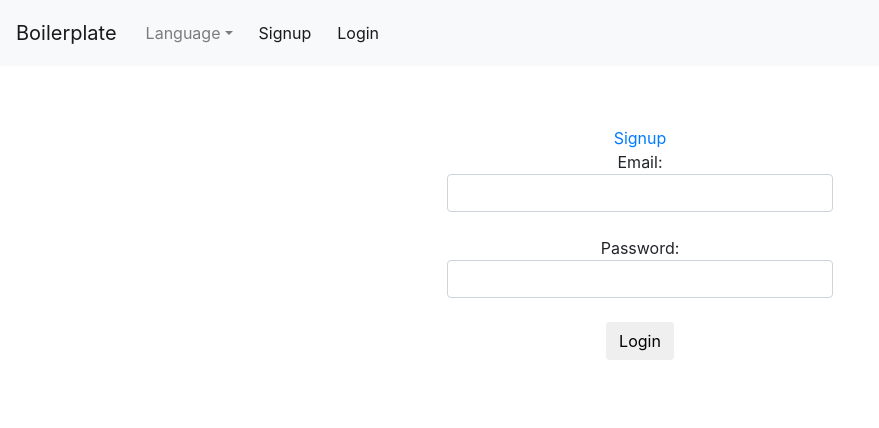
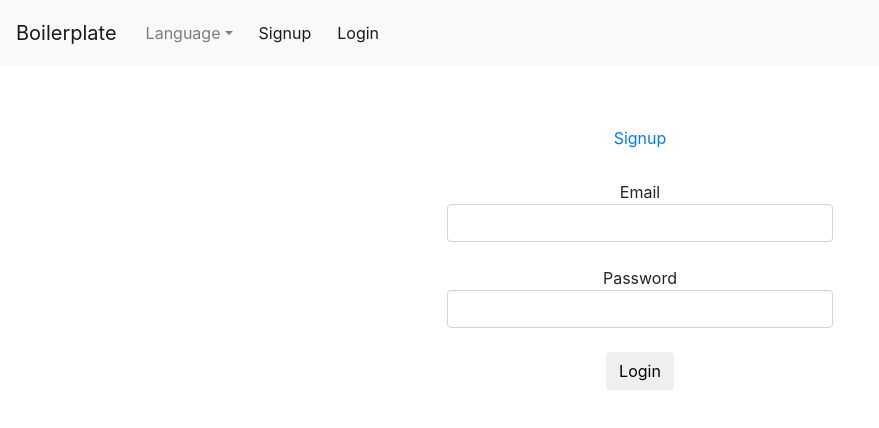
Before and after one commit to cyber2200/rxb, a React (Create React App) app in the folder client/: page /login in a window 1280 px wide. Shown: the top 428 px of the page, without its empty margins (0-879 px from the left). Built offline with nearby package versions, Linux system fonts and the light colour scheme.

Commit message:
Small design fixes

```diff
--- a/client/public/assets/css/main.css
+++ b/client/public/assets/css/main.css
@@ -29,3 +29,7 @@
     direction: RTL;
     text-align: right;
 }
+
+.signup-div {
+    padding-bottom: 30px;
+}
--- a/client/src/components/Login.js
+++ b/client/src/components/Login.js
@@ -38,13 +38,13 @@ class Login extends Component {
         return(
           <div className="main-cont">
             <div className="col-md-4 margin-center text-center">
-              <div>
+              <div className="signup-div">
                 <Link to="/signup">{t('signup')}</Link>
               </div>
               <form onSubmit={this.formHandler}>
-                {t('email')}:<br />
+                {t('email')}<br />
                 <input type="text" className="form-control" onChange={this.emailChanged} value={this.props.state.login.email} /><br />
-                {t('password')}:<br />
+                {t('password')}<br />
                 <input type="password" className="form-control" onChange={this.passwordChanged} value={this.props.state.login.password} /><br />
                 <div>{statusDisplay}</div>
                 <div>
--- a/client/src/components/SignUp.js
+++ b/client/src/components/SignUp.js
@@ -45,11 +45,11 @@ class SignUp extends Component {
       <div className="main-cont">
         <div className="col-md-4 margin-center text-center">
           <form onSubmit={this.formHandler}>
-            {t('full_name')}:<br />
+            {t('full_name')}<br />
             <input type="text" className="form-control" onChange={this.fullNameChanged} value={this.props.state.signup.fullName} /><br />
-            {t('email')}:<br />
+            {t('email')}<br />
             <input type="text" className="form-control" onChange={this.emailChanged} value={this.props.state.signup.email} /><br />
-            {t('password')}:<br />
+            {t('password')}<br />
             <input type="password" className="form-control" onChange={this.passwordChanged} value={this.props.state.signup.password} /><br />
             <div>
                 {statusDisplay}
```
